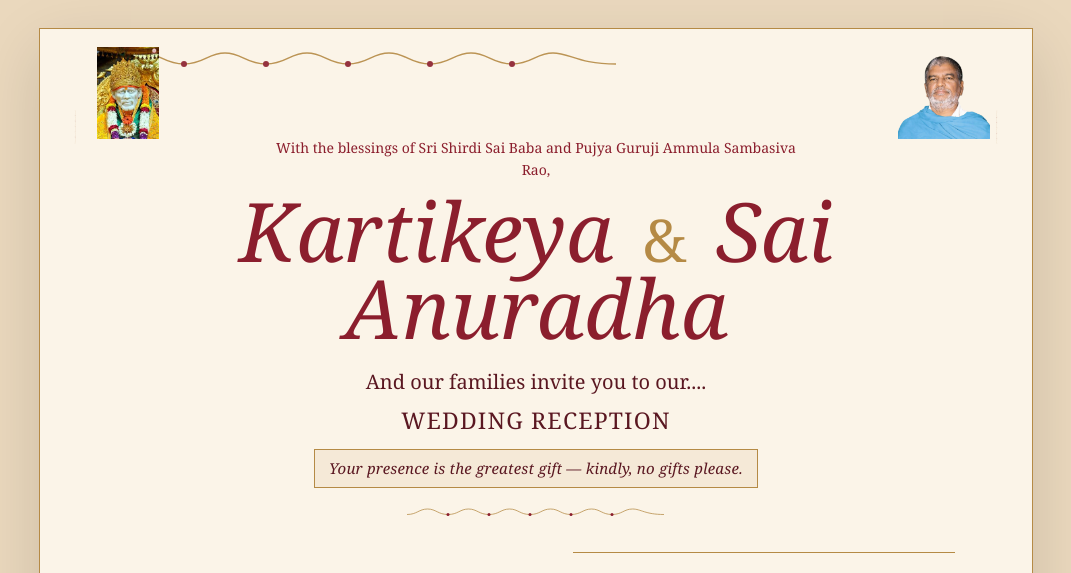
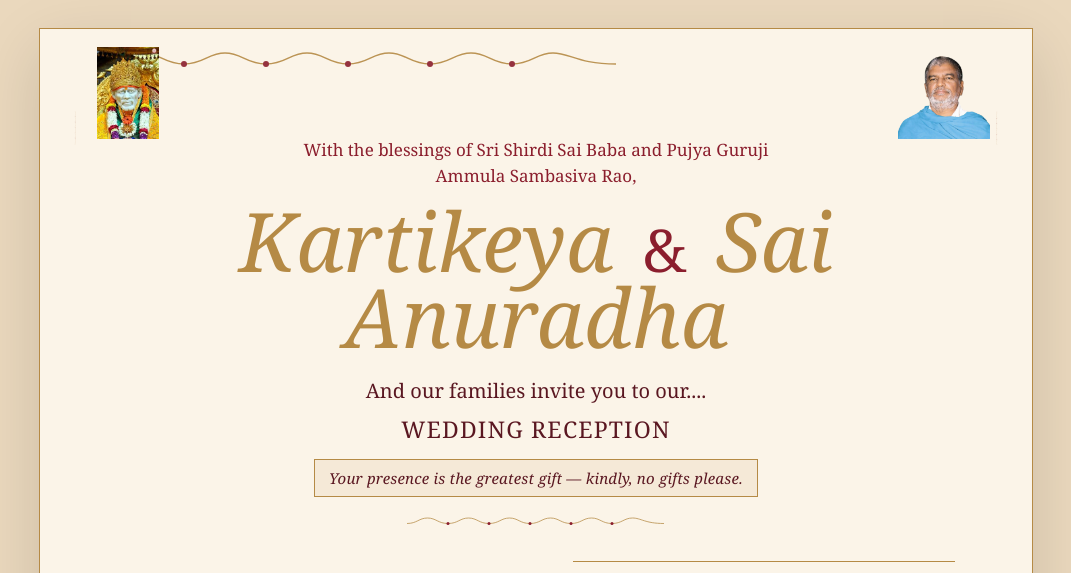
Before and after one commit to kartikeyavallamkonda/AnuKartikReception, a plain HTML site: page index.html in a window 1280 px wide. Shown: the top 573 px of the page, without its empty margins (104-1175 px from the left). Drawn offline with Linux system fonts and the light colour scheme.

Commit message:
Update index.html
Switched colors of name and ampersand

```diff
--- a/index.html
+++ b/index.html
@@ -8,7 +8,7 @@
 .edge-pattern{position:absolute;left:6%;right:6%;height:34px;opacity:.9;pointer-events:none;background-repeat:repeat-x;background-size:auto 34px;z-index:0}.edge-top{top:18px}.edge-bottom{bottom:18px;transform:scaleY(-1)}
 .edge-left,.edge-right{top:8%;bottom:8%;width:34px;height:auto;left:18px;right:auto;background-repeat:repeat-y;background-size:34px auto;transform:rotate(90deg)}.edge-right{left:auto;right:18px;transform:rotate(-90deg)}
 .top,.content,.footer{position:relative;z-index:1}.blessing{position:relative;z-index:3}.god-slot{position:absolute;top:18px;width:92px;height:92px;display:flex;align-items:center;justify-content:center;z-index:2}.god-left{left:42px}.god-right{right:42px}.god-slot img{width:100%;height:100%;object-fit:contain;display:block}
-.top{text-align:center;max-width:680px;margin:0 auto;padding-top:54px}.blessing{color:var(--red);max-width:520px;margin-left:auto;margin-right:auto;font-size:clamp(10px,1.25vw,14px);line-height:1.55;margin-bottom:12px}.names{color:var(--red);font-size:clamp(48px,7.2vw,82px);line-height:.93;font-style:italic;font-weight:400;margin:0}.amp{color:var(--gold);font-style:normal;font-size:.72em;margin:0 8px}.no-gifts{display:inline-block;margin:12px auto 0;padding:7px 14px;border:1px solid var(--gold);background:rgba(181,138,69,.10);color:var(--burgundy);font-size:clamp(11px,1.35vw,15px);font-style:italic;letter-spacing:.2px}.invite{margin:22px auto 0;color:var(--burgundy);font-size:clamp(14px,1.7vw,20px);line-height:1.5}.invite strong{display:block;margin-top:6px;font-size:clamp(16px,2vw,23px);letter-spacing:1.2px;font-weight:500}.divider{width:260px;max-width:65%;margin:18px auto 24px}
+.top{text-align:center;max-width:680px;margin:0 auto;padding-top:54px}.blessing{color:var(--red);max-width:520px;margin-left:auto;margin-right:auto;font-size:clamp(12px,1.5vw,17px);line-height:1.55;margin-bottom:12px}.names{color:var(--gold);font-size:clamp(48px,7.2vw,82px);line-height:.93;font-style:italic;font-weight:400;margin:0}.amp{color:var(--red);font-style:normal;font-size:.72em;margin:0 8px}.no-gifts{display:inline-block;margin:12px auto 0;padding:7px 14px;border:1px solid var(--gold);background:rgba(181,138,69,.10);color:var(--burgundy);font-size:clamp(11px,1.35vw,15px);font-style:italic;letter-spacing:.2px}.invite{margin:22px auto 0;color:var(--burgundy);font-size:clamp(14px,1.7vw,20px);line-height:1.5}.invite strong{display:block;margin-top:6px;font-size:clamp(16px,2vw,23px);letter-spacing:1.2px;font-weight:500}.divider{width:260px;max-width:65%;margin:18px auto 24px}
 .content{display:grid;grid-template-columns:1.04fr .96fr;gap:42px;align-items:center}.photo-wrap{position:relative;min-height:430px;display:flex;align-items:center;justify-content:center}.photo-frame{width:min(100%,440px);aspect-ratio:4/4.7;border:2px solid var(--gold);padding:9px;background:#f5ead8;clip-path:polygon(12% 0,88% 0,100% 11%,100% 89%,88% 100%,12% 100%,0 89%,0 11%);box-shadow:0 18px 35px #0002}.couple-photo{width:100%;height:100%;object-fit:cover;display:block}.details{border-top:1px solid var(--gold);border-bottom:1px solid var(--gold);padding:23px 0 20px}.detail{text-align:center;padding:0 4px 20px;margin-bottom:20px;border-bottom:1px solid #b58a4560}.detail:last-child{border:0;margin:0;padding-bottom:0}.icon{color:var(--red);font-size:24px;margin-bottom:7px}.label{color:var(--gold);font:10px Arial,sans-serif;letter-spacing:2px;text-transform:uppercase;margin-bottom:7px}.value{color:var(--burgundy);font-size:clamp(16px,1.8vw,21px);line-height:1.45}.value strong{display:block;font-weight:500;font-size:clamp(18px,2.1vw,24px)}
 .actions{display:flex;justify-content:center;gap:10px;flex-wrap:wrap;margin-top:22px}.btn{display:inline-flex;padding:12px 18px;border:1px solid var(--red);color:var(--paper);background:var(--red);text-decoration:none;font:11px Arial,sans-serif;letter-spacing:1px;text-transform:uppercase;border-radius:4px}.btn.alt{color:var(--red);background:transparent}.footer{text-align:center;margin-top:28px}.footer p{margin:6px 0;font-size:16px}.footer strong{color:var(--red);font-weight:400;font-size:20px}
 @media(max-width:760px){.card{padding:0}.paper{min-height:100vh;padding:48px 20px 35px}.top{padding-top:96px}.blessing{max-width:86%;font-size:10px;line-height:1.45}.god-slot{z-index:4}.content{grid-template-columns:1fr;gap:24px}.photo-wrap{min-height:auto}.photo-frame{width:min(76vw,380px)}.edge-pattern{left:10%;right:10%;height:26px;background-size:auto 26px}.god-slot{width:62px;height:62px;top:14px}.god-left{left:18px}.god-right{right:18px}}
```
